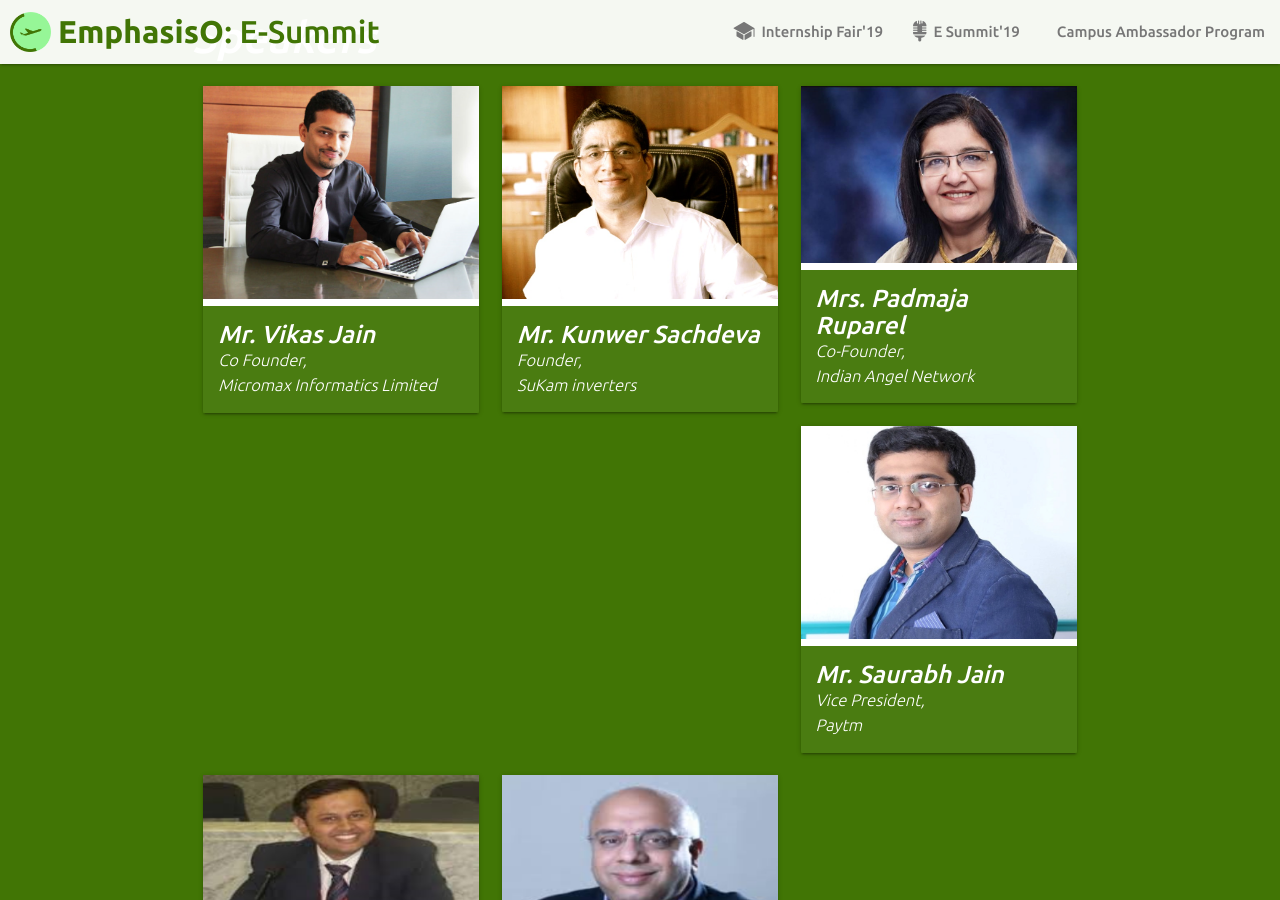
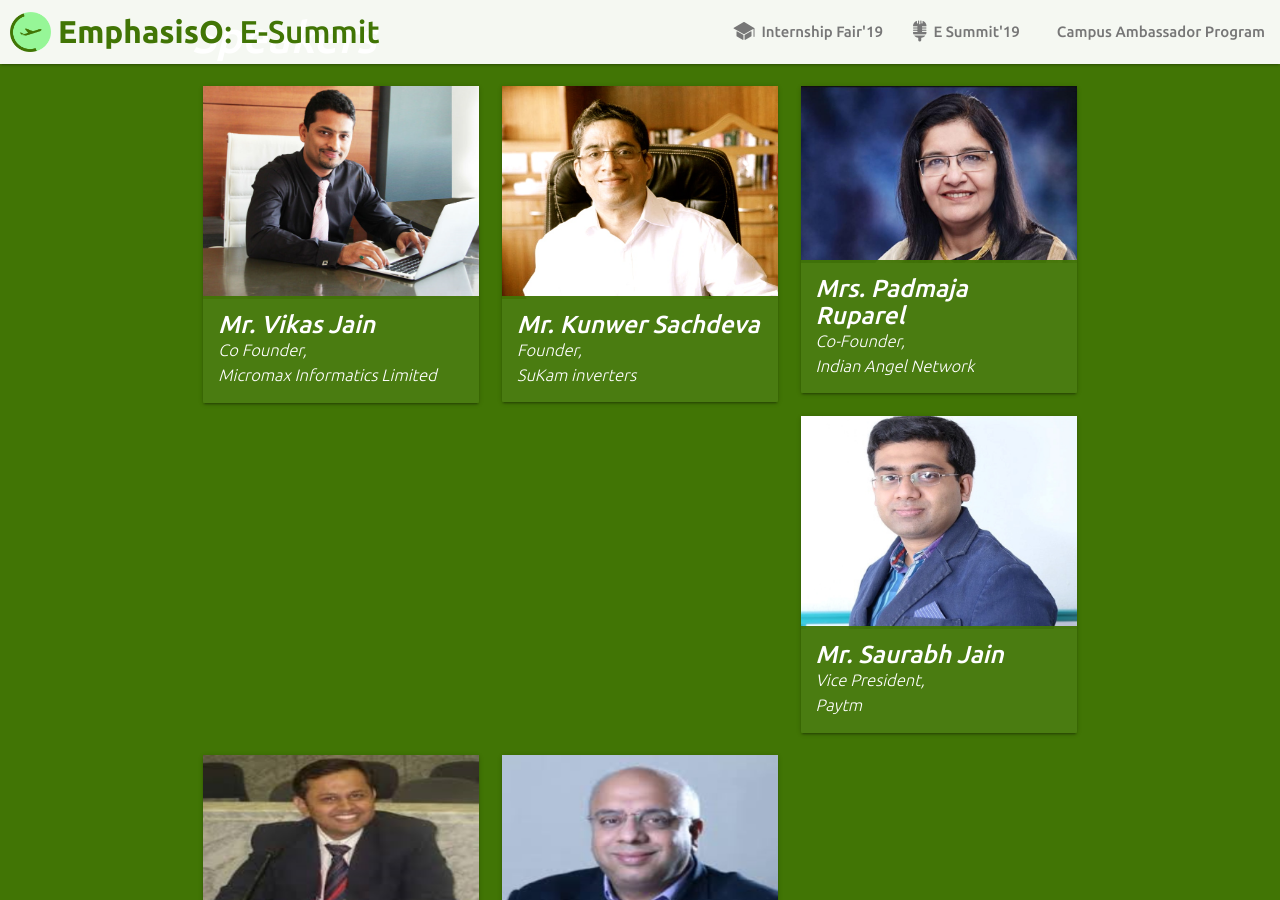
Before and after one commit to FinFO-app/emphasisO.com, a Jekyll site: the page built from index.html, in a window 1280 px wide and 900 px high, scrolled down 2143 px. Built offline with Jekyll 4.4.1, drawn with Linux system fonts in a browser that asks for light colours.

Commit message:
Update index.html

```diff
--- a/index.html
+++ b/index.html
@@ -89,7 +89,7 @@
             {% for speaker in site.data.speakers %}
             <div class="col s12 m6 l4">
                 <div class="card scrollimate animated fadeIn" data-scrollimate-class="fadeIn" style="opacity: 1">
-                    <div>
+                    <div style="margin-bottom:-10px">
                         <img src="/assets/images/{{ speaker.image }}" style="width:100%">
                     </div>
                     <div class="card-title green white-text" style="opacity: 0.95;width: 100%;padding:15px">
```
